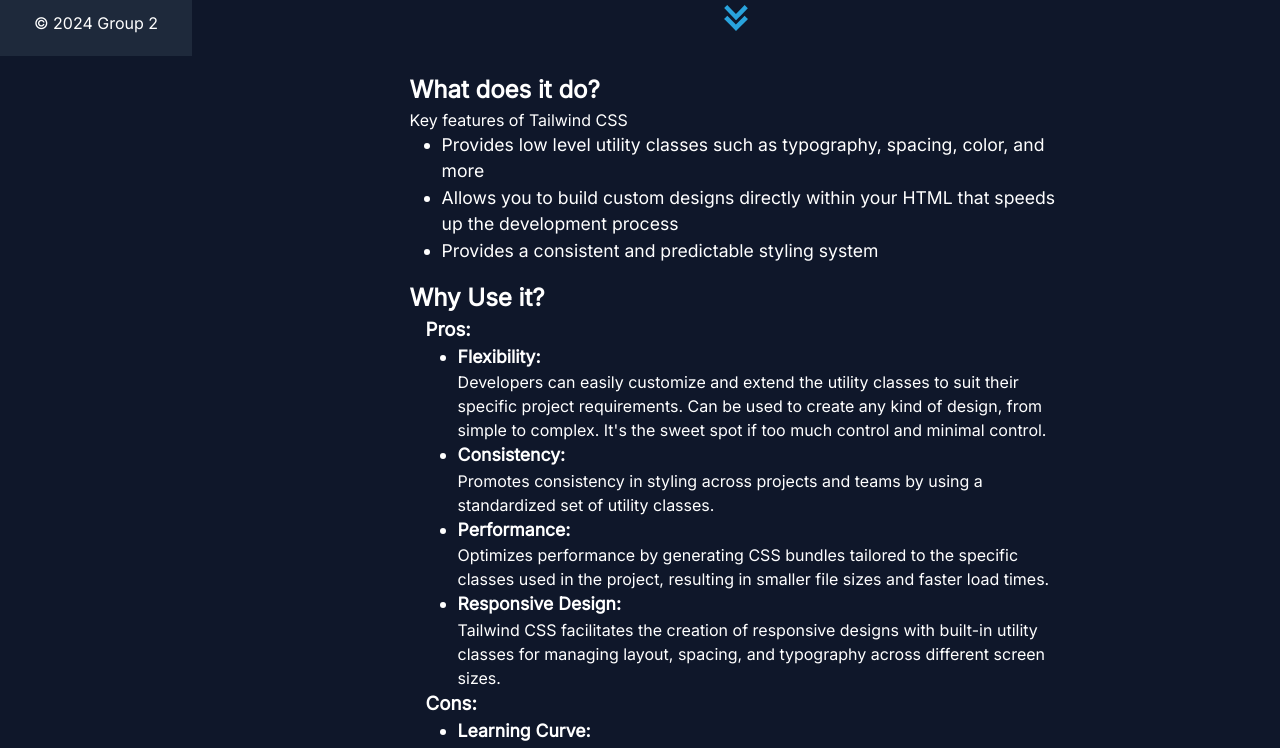
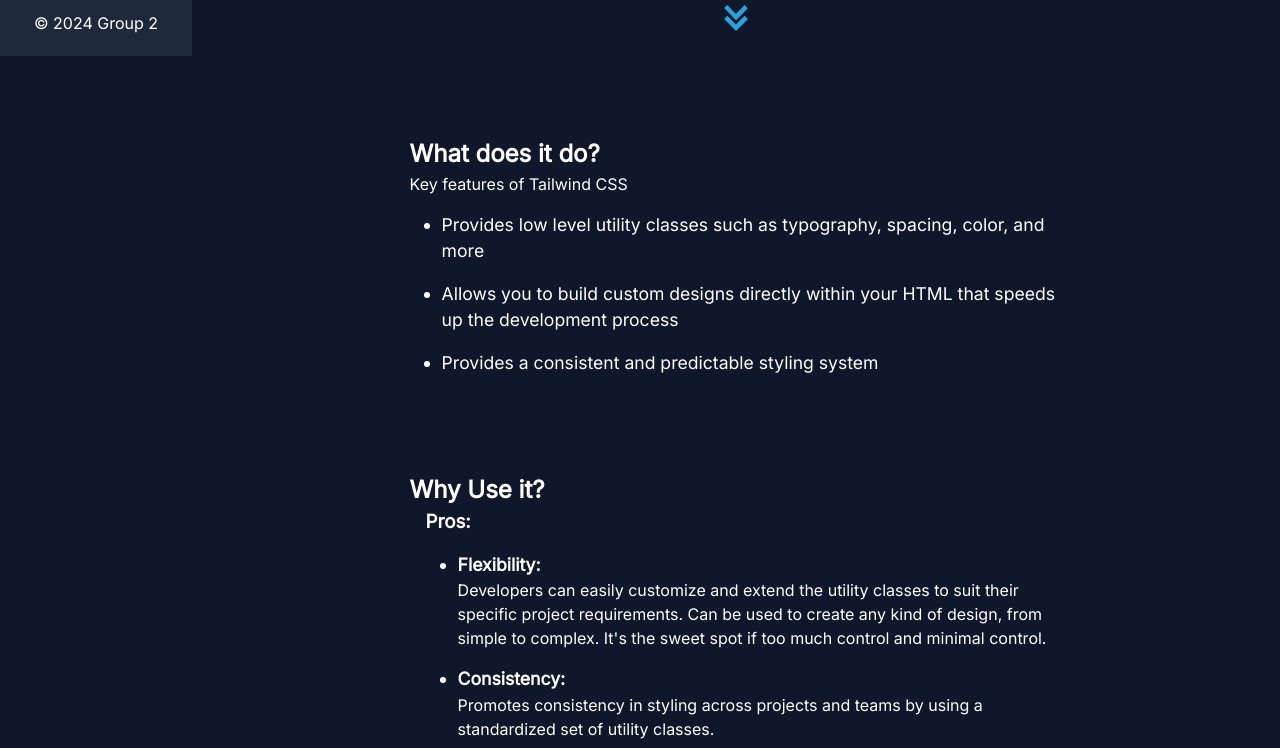
Before and after one commit to cchan395/group2, a plain HTML site: page index.html in a window 1280 px wide. Shown: the part 744-1492 px from the top of the page. Drawn offline with Linux system fonts and the light colour scheme.

Commit message:
added spacing within list and removed out.css link on head

```diff
--- a/index.html
+++ b/index.html
@@ -7,7 +7,6 @@
 
     <!-- css -->
     <link rel="stylesheet" href="styles/fwd-normalize.css">
-    <link href="styles/output.css" rel="stylesheet">
     <link rel="stylesheet" href="styles/style.css">
 
     <!-- font -->
--- a/styles/style.css
+++ b/styles/style.css
@@ -271,10 +271,8 @@
 
 .ul-list li{
     list-style: disc;
-    margin-left: 2rem;
+    margin: 1rem 0 1rem 2rem;
 }
-
-
 
 .definition {
     height: 100vh;
@@ -297,6 +295,10 @@
 }
 
 @media (min-width: 50em) {
+
+    .main {
+        gap: 5rem;
+    }
 
     .right-position {
         position: absolute;
```
